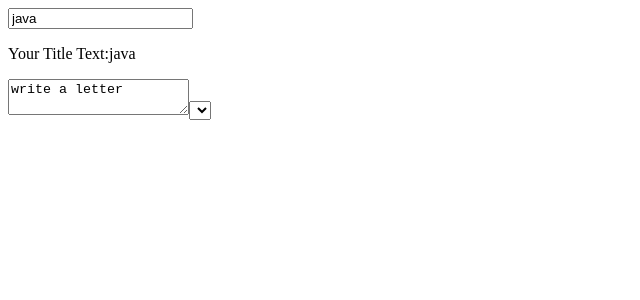
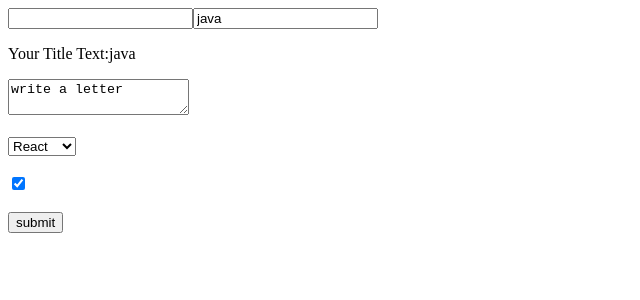
Before and after one commit to Gs-Dip/ReactJS, a React (Create React App) app in the folder react_practice/: page / in a window 1280 px wide. Shown: the top 300 px of the page, without its empty margins (0-640 px from the left). Built offline with nearby package versions, Linux system fonts and the light colour scheme.

Commit message:
Form Part2

```diff
--- a/react_practice/src/components/Forms.js
+++ b/react_practice/src/components/Forms.js
@@ -5,6 +5,8 @@ class Forms extends React.Component{
     state={
         title:'java',
         textarea: 'write a letter',
+        select:'react',
+        chackbox:true,
     };
 
 
@@ -21,28 +23,60 @@ class Forms extends React.Component{
             textarea: e.target.value,
         });
 
+       } else if(e.target.type === "select-one"){
+        this.setState({
+            select:e.target.value,
+        });
+
+       } else if (e.target.type === "checkbox"){
+        this.setState({
+            chackbox:e.target.checked, ////// eeta jehetu checkbox input tai amra eevar value update korbo na amra tik chinho update korbo tai akhane amra e.target.checked diyechi
+        });
+
        }else{
+
         console.log("nothing here")
        }
 
     };
 
+
+    submitHandelar= (e) =>{
+        const {title,textarea,select,chackbox}=this.state
+        e.preventDefault(); //// e.preventDefault() aita deyar karone submit korar por je page ta reload hoto ja html ar default behaveor oita bondho hoye jabe....mane page submit korar por r page reload hobe na
+
+        console.log(title,textarea,select,chackbox);
+    }
+
+
+
     render(){
-        const {title,textarea}=this.state
+        const {title,textarea,select,chackbox}=this.state
         return(
             <div>
-                <form >
+                <form  onSubmit={this.submitHandelar}>
+                    <input type="text" value={null} />
                     <input type="text" placeholder='Enter Title' value={title} onChange={this.handelChange} />
 
                     <p>Your Title Text:{title}</p>
 
                     <textarea name="text" value={textarea} onChange={this.handelChange} ></textarea>
 
-
-                    <select>
-                        <option value="React"></option>
+                   <br />
+                   <br />
+                    <select value={select} onChange={this.handelChange}>
+                        <option value="React">React</option>
+                        <option value="Angular">Angular</option>
                     </select>
 
+                    <br />
+                    <br />
+
+                   <input type="checkbox" checked={chackbox} onChange={this.handelChange}/>   {/*  chackbox ar jonno value use kora jabe na karon amra value change korbo na.. amra chackbox ar tik chinho change korbo tai value ar poriborte  checked  use korte hobe   */}
+                   <br />
+                   <br />
+
+                   <input type="submit" value="submit" />
                 </form>
 
             </div>
```
